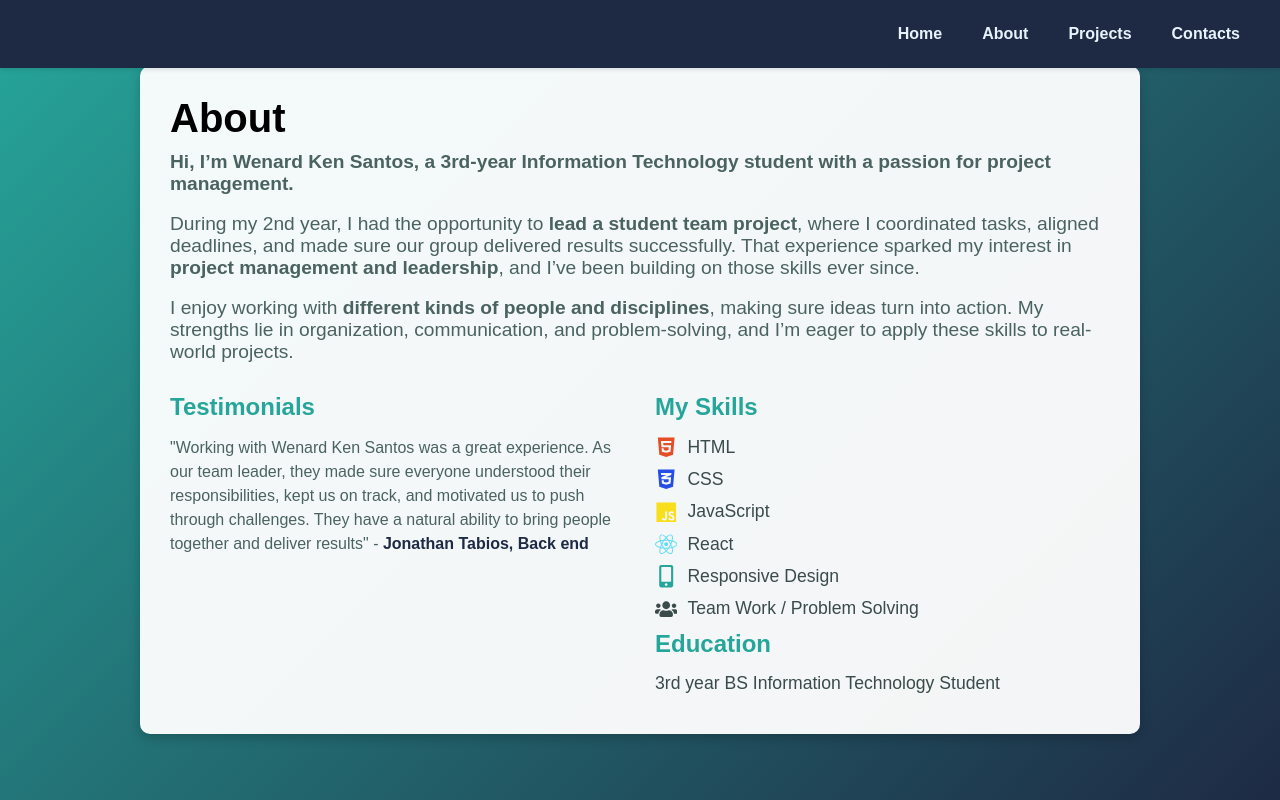
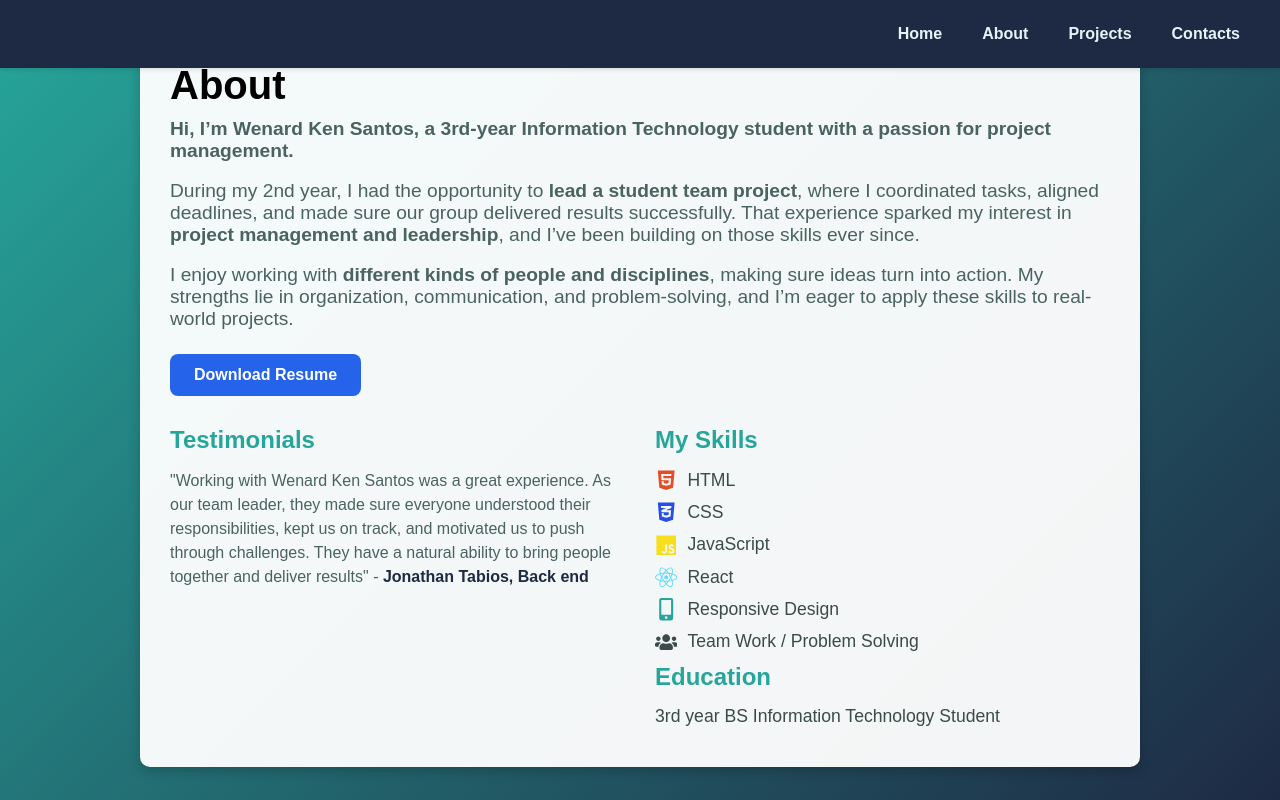
Before and after one commit to WenardKen57/my-portfolio, a React (Vite) app: page /about in a window 1280 px wide. Built offline with nearby package versions, Linux system fonts and the light colour scheme.

Commit message:
add download resume pdf

```diff
--- a/src/pages/About.jsx
+++ b/src/pages/About.jsx
@@ -38,6 +38,15 @@ export default function About() {
             communication, and problem-solving, and I’m eager to apply these
             skills to real-world projects.
           </p>
+
+          {/* Download Resume Button */}
+          <a
+            href="/Wenard_Ken_Santos_Resume.pdf"
+            download
+            className="download-btn"
+          >
+            Download Resume
+          </a>
         </div>
 
         {/* Testimonials (left column) */}
--- a/src/pages/styles/About.css
+++ b/src/pages/styles/About.css
@@ -79,13 +79,40 @@
 .about-panel ul li .icon {
   font-size: 1.4rem;
 }
+.download-btn {
+  display: inline-block;
+  margin-top: 1.5rem;
+  padding: 0.75rem 1.5rem;
+  background-color: #2563eb; /* blue */
+  color: white;
+  font-weight: 600;
+  border-radius: 0.5rem;
+  text-decoration: none;
+  transition: background 0.3s ease;
+}
 
-.icon.html { color: #e44d26; }
-.icon.css { color: #264de4; }
-.icon.js { color: #f7df1e; }
-.icon.react { color: #61dbfb; }
-.icon.responsive { color: #26a69a; }
-.icon.teamwork { color: #3a4b4a; }
+.download-btn:hover {
+  background-color: #1e40af; /* darker blue */
+}
+
+.icon.html {
+  color: #e44d26;
+}
+.icon.css {
+  color: #264de4;
+}
+.icon.js {
+  color: #f7df1e;
+}
+.icon.react {
+  color: #61dbfb;
+}
+.icon.responsive {
+  color: #26a69a;
+}
+.icon.teamwork {
+  color: #3a4b4a;
+}
 
 /* Responsive for small screens */
 @media (max-width: 768px) {
```
Also changed, not shown: 1 other file (tests, documents, lock files or other folders).
